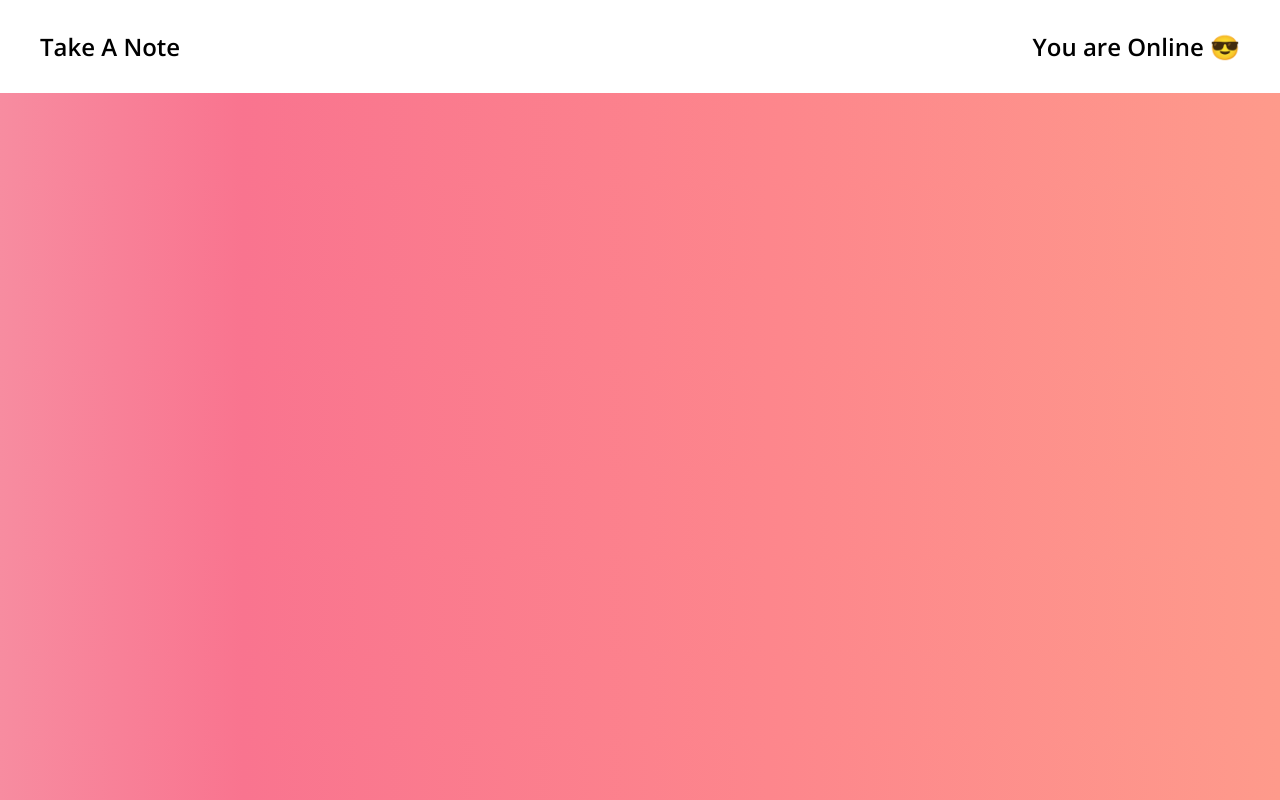
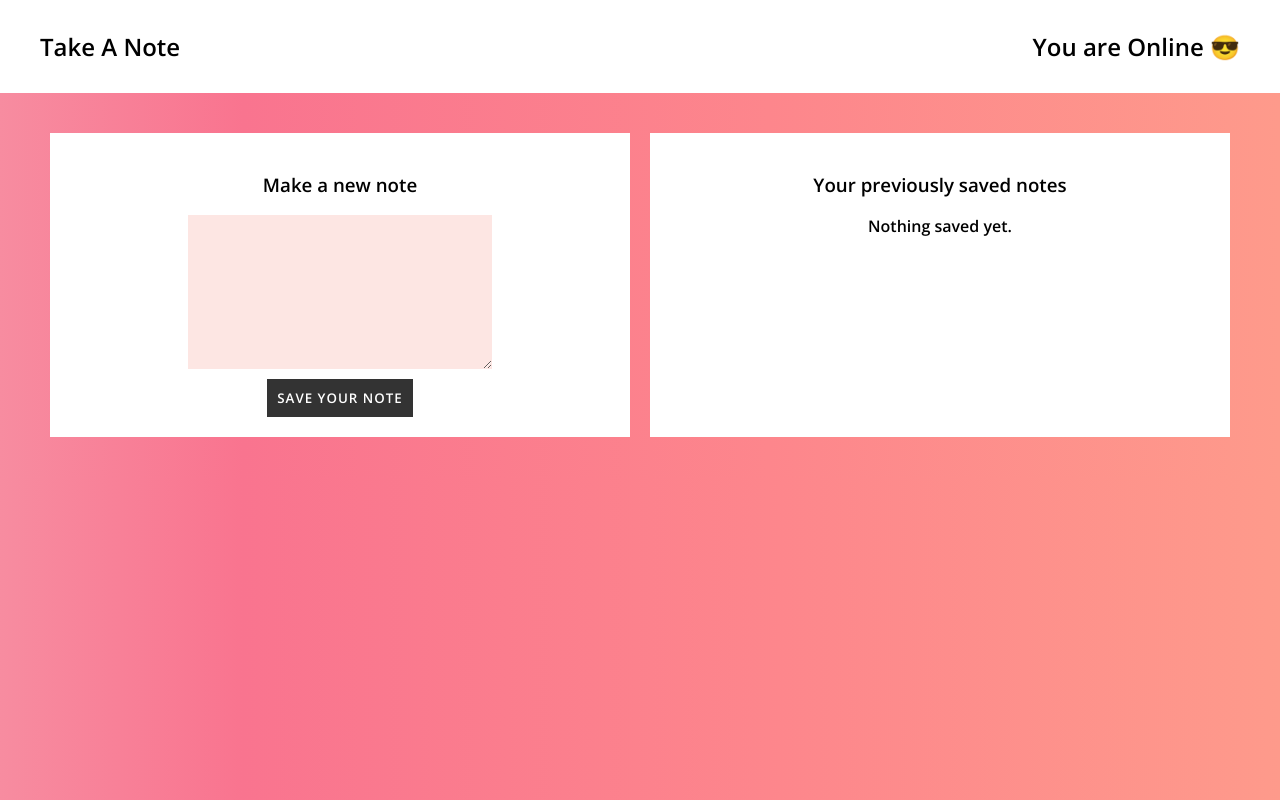
Before and after one commit to zarasyversen/takenote-react, a React (Create React App) app: page / in a window 1280 px wide. Built offline with nearby package versions, Linux system fonts and the light colour scheme.

Commit message:
create form component, add 2 main sections

```diff
--- a/src/App.js
+++ b/src/App.js
@@ -1,11 +1,17 @@
 import React from 'react';
 import './App.css';
-import Header from './components/Header'
+import Header from './components/Header';
+import CreateNote from './CreateNote';
+import ViewNotes from './ViewNotes';
 
 function App() {
   return (
     <div className="App">
         <Header />
+        <main className="take-note__main take-note__wrapper">
+          <CreateNote />
+          <ViewNotes />
+        </main>
     </div>
   );
 }
--- /dev/null
+++ b/src/CreateNote.js
@@ -0,0 +1,16 @@
+import React from 'react';
+import Form from './components/Form';
+
+class CreateNote extends React.Component {
+
+  render() {
+    return (
+      <section className="take-note__section">
+        <h3>Make a new note</h3>
+        <Form />
+      </section>
+    );
+  }
+}
+
+export default CreateNote;
--- /dev/null
+++ b/src/ViewNotes.js
@@ -0,0 +1,15 @@
+import React from 'react';
+
+class ViewNotes extends React.Component {
+
+  render() {
+    return (
+      <section className="take-note__section">
+        <h3>Your previously saved notes</h3>
+        <p className="js-saved-notes--empty">Nothing saved yet.</p>
+      </section>
+    );
+  }
+}
+
+export default ViewNotes;
--- /dev/null
+++ b/src/components/Form.js
@@ -0,0 +1,16 @@
+import React from 'react';
+
+class Form extends React.Component {
+
+  render() {
+    return (
+      <form className="js-note-form">
+          <label htmlFor="note" className="visually-hidden">Write a note that you want to save</label>
+          <textarea className="take-note__input js-note" id="note" required></textarea>
+          <button type="submit" className="take-note__button take-note__button--save js-save-note">Save your note</button>
+      </form>
+    );
+  }
+}
+
+export default Form;
```
